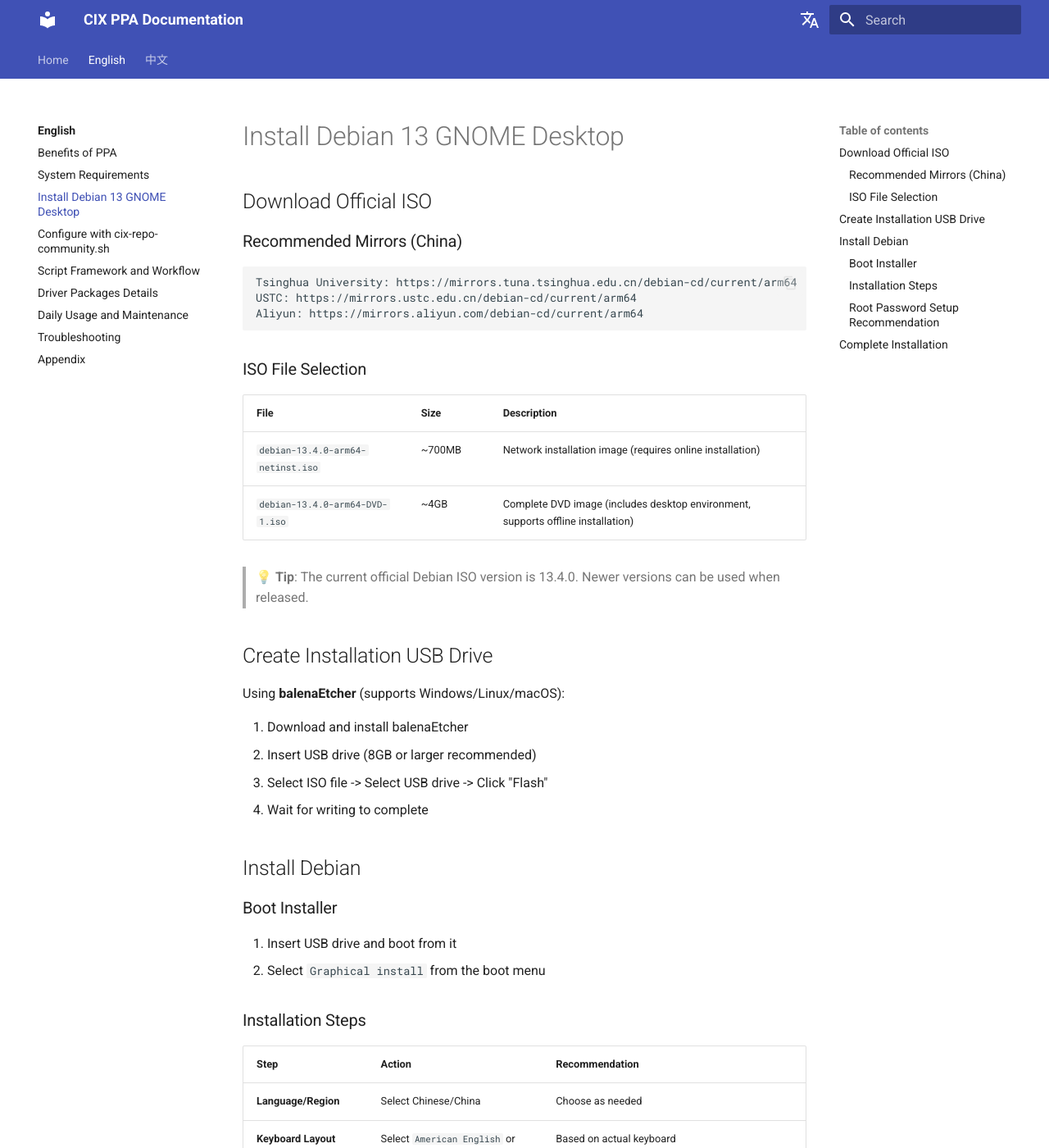
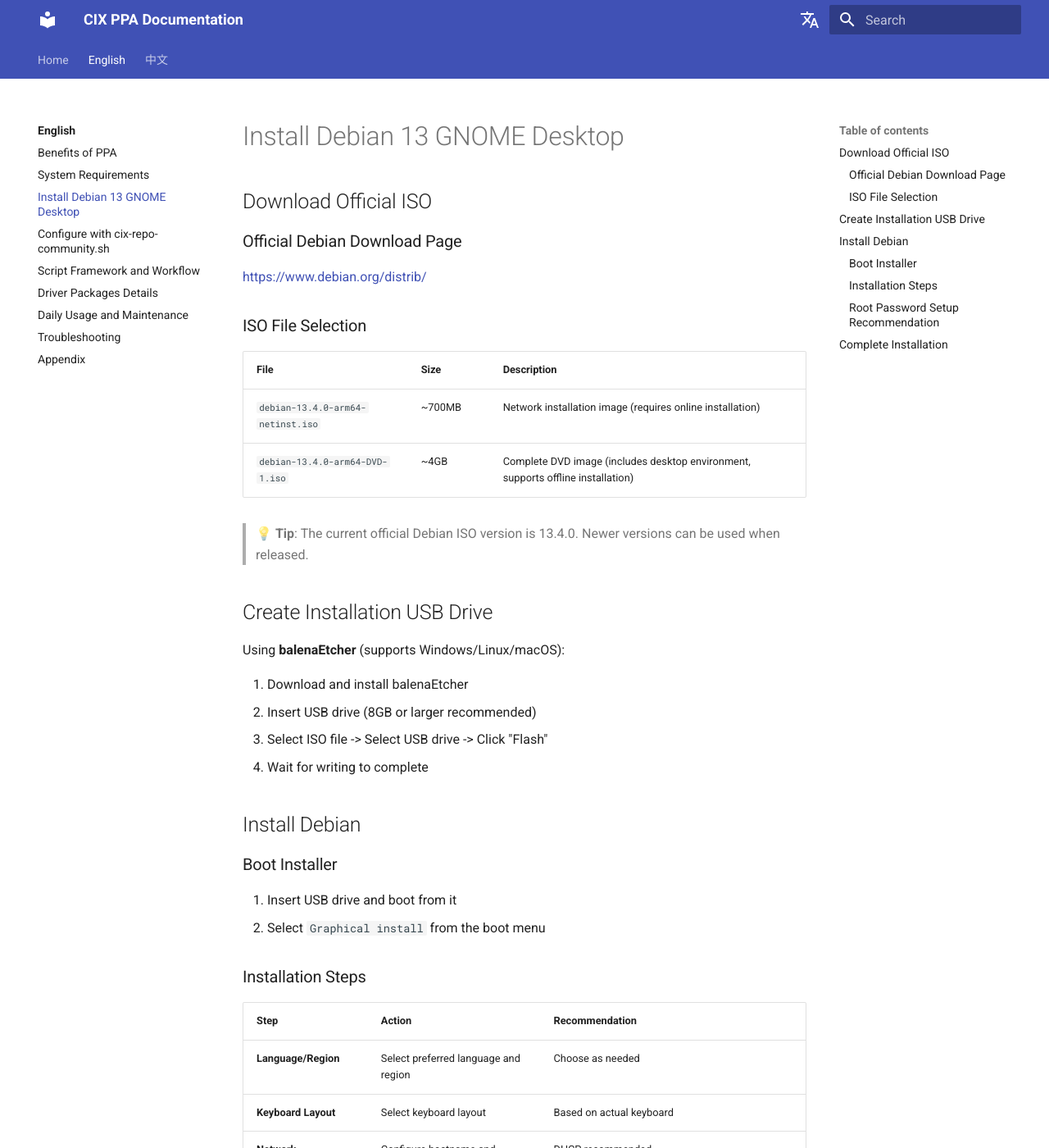
Before and after one commit to ClayStan404/cix-ppa, an MkDocs documentation site: the page built from docs/en/install-debian.md, in a window 1280 px wide and 1400 px high. Shown: the whole window at 82% size. Built offline with MkDocs 1.6.1 and Material for MkDocs 9.7.7, drawn with Linux system fonts in a browser that asks for light colours; comment, search, counter and statistics services are not loaded.

Commit message:
Sync English docs from updated manual

````diff
--- a/docs/en/install-debian.md
+++ b/docs/en/install-debian.md
@@ -2,13 +2,9 @@
 
 ## Download Official ISO
 
-### Recommended Mirrors (China)
+### Official Debian Download Page
 
-```
-Tsinghua University: https://mirrors.tuna.tsinghua.edu.cn/debian-cd/current/arm64
-USTC: https://mirrors.ustc.edu.cn/debian-cd/current/arm64
-Aliyun: https://mirrors.aliyun.com/debian-cd/current/arm64
-```
+<https://www.debian.org/distrib/>
 
 ### ISO File Selection
 
@@ -39,8 +35,8 @@ Using **balenaEtcher** (supports Windows/Linux/macOS):
 
 | Step | Action | Recommendation |
 |------|--------|----------------|
-| **Language/Region** | Select Chinese/China | Choose as needed |
-| **Keyboard Layout** | Select `American English` or `Chinese` | Based on actual keyboard |
+| **Language/Region** | Select preferred language and region | Choose as needed |
+| **Keyboard Layout** | Select keyboard layout | Based on actual keyboard |
 | **Network Configuration** | Configure hostname and network | DHCP recommended |
 | **User Setup** | Set username and password | **Recommended**: Leave root password blank, regular user can use sudo |
 | **Partitioning** | Select `Guided - use entire disk` | Automatic partitioning recommended |
````
Also changed, not shown: docs/en/setup-script.md (+2 -2 lines).
